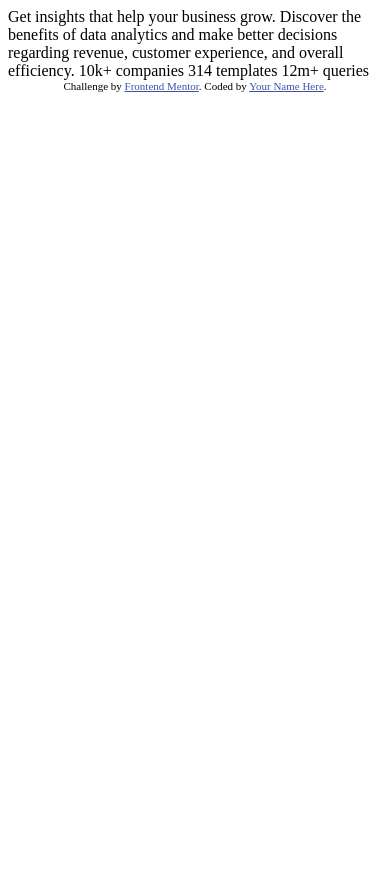
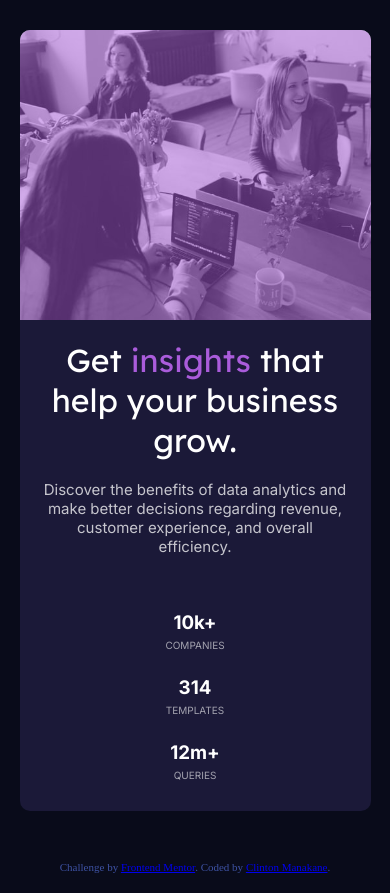
Before and after one commit to clintsayshi/stats-preview-card, a plain HTML site: page index.html in a window 390 px wide. Before the commit the page ends 844 px from the top, so only its background shows below. Drawn offline with Linux system fonts and the light colour scheme.

Commit message:
ready i think

```diff
--- a/css/style.scss
+++ b/css/style.scss
@@ -0,0 +1,213 @@
+/*  */
+*,
+*::before,
+*::after {
+  margin: 0;
+  padding: 0;
+  box-sizing: border-box;
+}
+
+body {
+  background-color: hsl(233, 47%, 7%);
+}
+
+main {
+  height: 100vh;
+  width: 100vw;
+  display: flex;
+  align-items: center;
+  //justify-content: center;
+
+  @media screen and (max-width: 600px) {
+    margin: 30px auto;
+    height: fit-content;
+  }
+}
+
+.card {
+  width: 65vw;
+  height: 60vh;
+  margin: auto;
+  display: grid;
+  grid-template-columns: 1fr 1fr;
+  background-color: hsl(244, 38%, 16%);
+  border-radius: 10px;
+
+  @media screen and (max-width: 1024px) {
+    grid-template-columns: none;
+    grid-template-rows: 1fr 0.75fr;
+    height: fit-content;
+    width: 70vw;
+    margin: auto;
+  }
+  @media screen and (max-width: 768px) {
+    width: 95vw;
+    height: fit-content;
+    grid-template-columns: none;
+    grid-template-rows: 1fr 0.75fr;
+    //direction: ltr;
+    height: fit-content;
+    width: 90vw;
+    margin: auto;
+  }
+  @media screen and (max-width: 600px) {
+    grid-template-columns: 1fr;
+    grid-template-rows: unset;
+    //direction: ltr;
+    height: fit-content;
+    width: 90vw;
+    margin: auto;
+  }
+}
+
+@mixin inner {
+  display: flex;
+}
+
+.card-info {
+  display: flex;
+  align-items: center;
+
+  .card-info__inner {
+    padding: 50px;
+  }
+
+  @media screen and (max-width: 1024px) {
+    grid-row: 2;
+    .card-info__inner {
+      padding: 20px 60px;
+    }
+  }
+  @media screen and (max-width: 768px) {
+    grid-row: 2;
+    .card-info__inner {
+      padding: 20px 60px;
+    }
+  }
+  @media screen and (max-width: 600px) {
+    text-align: center;
+    grid-row: 2;
+    .card-info__inner {
+      padding: 20px;
+    }
+  }
+}
+
+.card-info-heading {
+  color: hsl(0, 0%, 100%);
+  font-weight: 400;
+  font-family: "Lexend Deca", sans-serif;
+  margin-bottom: 30px;
+
+  span {
+    color: hsl(277, 64%, 61%);
+  }
+
+  @media screen and (max-width: 600px) {
+    margin-bottom: 20px;
+  }
+}
+
+.card-info-text {
+  font-size: 15px;
+  color: hsla(0, 0%, 100%, 0.75);
+  font-family: "Inter", sans-serif;
+  font-weight: 400;
+
+  margin-bottom: 50px;
+  @media screen and (max-width: 600px) {
+    margin-bottom: 40px;
+  }
+}
+
+.stats {
+  display: flex;
+
+  @media screen and (max-width: 600px) {
+    flex-direction: column;
+    align-items: center;
+  }
+}
+
+.stats-item {
+  flex: 1;
+
+  h3 {
+    color: hsl(0, 0%, 100%);
+    font-family: "Inter", sans-serif;
+    font-weight: 700;
+    margin: 5px;
+  }
+
+  p {
+    color: hsla(0, 0%, 100%, 0.6);
+    text-transform: uppercase;
+    font-family: "Inter", sans-serif;
+    font-weight: 400;
+    font-size: 10px;
+  }
+
+  @media screen and (max-width: 600px) {
+    width: 100%;
+    padding: 10px;
+  }
+}
+
+.card-cover {
+  position: relative;
+
+  .card-cover-img {
+    width: 100%;
+    height: 100%;
+    object-fit: cover;
+    display: block;
+    border-top-right-radius: 10px;
+    border-bottom-right-radius: 10px;
+  }
+
+  &::before {
+    position: absolute;
+    left: 0;
+    right: 0;
+    bottom: 0;
+    top: 0;
+    content: "";
+    border-top-right-radius: 10px;
+    border-bottom-right-radius: 10px;
+    background-color: hsl(277, 64%, 61%);
+    opacity: 0.5;
+    z-index: 11;
+  }
+
+  @media screen and (max-width: 1024px) {
+    .card-cover-img {
+      border-top-right-radius: 10px;
+      border-top-left-radius: 10px;
+      border-bottom-right-radius: 0;
+    }
+
+    &::before {
+      border-top-right-radius: 10px;
+      border-top-left-radius: 10px;
+      border-bottom-right-radius: 0;
+    }
+  }
+}
+
+/*  */
+.attribution {
+  position: absolute;
+  bottom: 20px;
+  left: 50%;
+  transform: translateX(-50%);
+  font-size: 11px;
+  text-align: center;
+  color: hsl(228, 45%, 44%);
+
+  @media screen and (max-width: 600px) {
+    position: static;
+    width: 100vw;
+    transform: unset;
+    padding: 20px 0;
+  }
+}
--- a/index.html
+++ b/index.html
@@ -1,33 +1,80 @@
 <!DOCTYPE html>
 <html lang="en">
   <head>
-  <meta charset="UTF-8">
-  <meta name="viewport" content="width=device-width, initial-scale=1.0"> <!-- displays site properly based on user's device -->
+    <meta charset="UTF-8" />
+    <meta name="viewport" content="width=device-width, initial-scale=1.0" />
+    <!-- displays site properly based on user's device -->
 
-  <link rel="icon" type="image/png" sizes="32x32" href="./images/favicon-32x32.png">
+    <link
+      rel="icon"
+      type="image/png"
+      sizes="32x32"
+      href="./images/favicon-32x32.png"
+    />
+    <link rel="preconnect" href="https://fonts.gstatic.com" />
+    <link
+      href="https://fonts.googleapis.com/css2?family=Inter:wght@400;700&family=Lexend+Deca&display=swap"
+      rel="stylesheet"
+    />
 
+    <link rel="stylesheet" href="css/style.css" />
     <title>Frontend Mentor | Stats preview card component</title>
 
     <!-- Feel free to remove these styles or customise in your own stylesheet 👍 -->
-  <style>
-    .attribution { font-size: 11px; text-align: center; }
-    .attribution a { color: hsl(228, 45%, 44%); }
-  </style>
+    <style></style>
   </head>
   <body>
+    <main>
+      <div class="card">
+        <div class="card-info">
+          <div class="card-info__inner">
+            <h1 class="card-info-heading">
+              Get <span>insights</span> that help your business grow.
+            </h1>
 
-  Get insights that help your business grow.
+            <p class="card-info-text">
+              Discover the benefits of data analytics and make better decisions
+              regarding revenue, customer experience, and overall efficiency.
+            </p>
 
-  Discover the benefits of data analytics and make better decisions regarding revenue, customer
-  experience, and overall efficiency.
+            <div class="stats">
+              <div class="stats-item">
+                <h3>10k+</h3>
+                <p>companies</p>
+              </div>
 
-  10k+ companies
-  314 templates
-  12m+ queries
+              <div class="stats-item">
+                <h3>314</h3>
+                <p>templates</p>
+              </div>
 
+              <div class="stats-item">
+                <h3>12m+</h3>
+                <p>queries</p>
+              </div>
+            </div>
+          </div>
+        </div>
+
+        <div class="card-cover">
+          <img
+            class="card-cover-img"
+            src="./images/image-header-mobile.jpg"
+            srcset="
+              ./images/image-header-desktop.jpg 540w,
+              ./images/image-header-mobile.jpg  654w
+            "
+            sizes="(max-width:600px) 90v, (min-width:768px) 50vh, 90vw"
+            alt="two women laughing and one on her laptop"
+          />
+        </div>
+      </div>
+    </main>
     <div class="attribution">
-    Challenge by <a href="https://www.frontendmentor.io?ref=challenge" target="_blank">Frontend Mentor</a>.
-    Coded by <a href="#">Your Name Here</a>.
+      Challenge by
+      <a href="https://www.frontendmentor.io?ref=challenge" target="_blank"
+        >Frontend Mentor</a
+      >. Coded by <a href="#">Clinton Manakane</a>.
     </div>
   </body>
 </html>
```
Also changed, not shown: css/style.css (added), images/Screen Shot Ipad.png (added), images/Screen Shot Mobile.png (added), images/Screenshot Desktop.png (added), 3 other files. Lines whose indentation alone changed are shown as unchanged.
